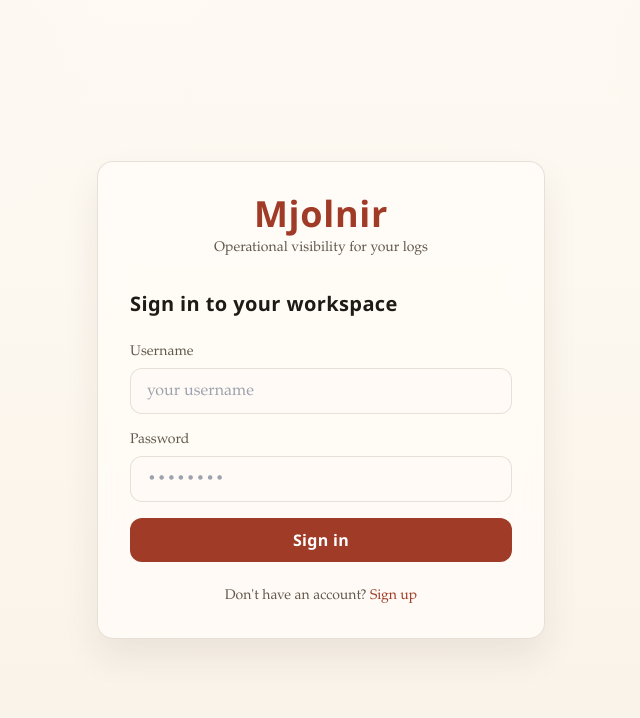
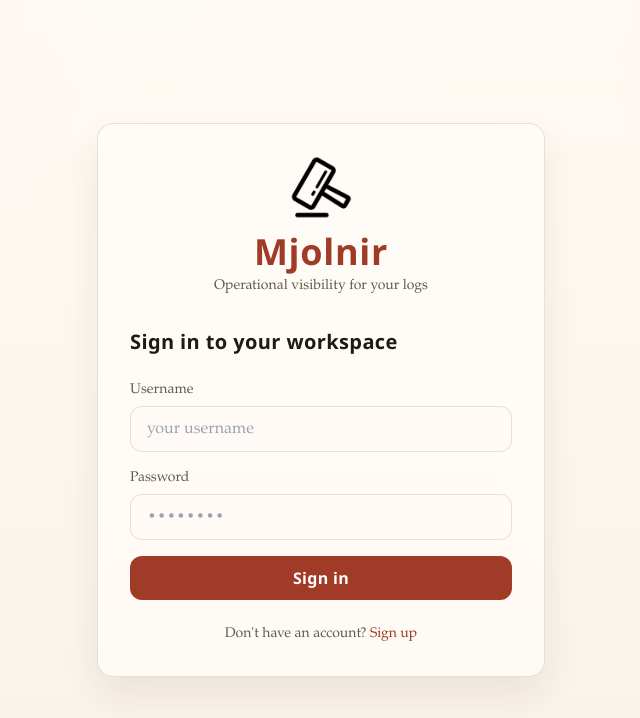
Before and after one commit to Dmitry-H1/Mjolnirv2, a Next.js app in the folder frontend/nextjs-ui/: page /login in a window 1280 px wide. Shown: the top 718 px of the page, without its empty margins (319-959 px from the left). Built offline with nearby package versions, Linux system fonts and the light colour scheme.

Commit message:
logo fixes

```diff
--- a/frontend/nextjs-ui/app/(auth)/login/page.tsx
+++ b/frontend/nextjs-ui/app/(auth)/login/page.tsx
@@ -46,6 +46,16 @@ export default function LoginPage() {
     <div className="glass-panel rounded-2xl p-8 w-full max-w-md fade-up">
       {/* Logo */}
       <div className="mb-8 text-center">
+        <img
+          src="/mjolnir-logo.png"
+          alt="Mjolnir"
+          style={{
+            width: 64,
+            height: 64,
+            margin: "0 auto 12px",
+            objectFit: "contain",
+          }}
+        />
         <div
           className="display-title text-4xl font-bold mb-1"
           style={{ color: "var(--accent)" }}
--- a/frontend/nextjs-ui/components/app-shell.tsx
+++ b/frontend/nextjs-ui/components/app-shell.tsx
@@ -88,7 +88,13 @@ function SidebarContent({
     <div className="flex flex-col h-full">
       {/* Logo — hidden when drawer header already shows it */}
       {!hideLogo && (
-        <div className="px-6 pt-8 pb-6">
+        <div className="px-6 pt-8 pb-6 flex items-center gap-3">
+          <img
+            src="/mjolnir-logo.png"
+            alt="Mjolnir"
+            style={{ width: 36, height: 36, objectFit: "contain", flexShrink: 0 }}
+          />
+          <div>
             <div
               className="display-title text-2xl font-bold tracking-tight"
               style={{ color: "var(--accent)" }}
@@ -97,6 +103,7 @@ function SidebarContent({
             </div>
             <div className="text-xs mt-0.5" style={{ color: "var(--muted)" }}>
               Log Intelligence Platform
+            </div>
           </div>
         </div>
       )}
@@ -220,11 +227,18 @@ export default function AppShell({ children }: { children: React.ReactNode }) {
 
       {/* ── Mobile: top bar + drawer ── */}
       <div className="md:hidden mobile-topbar glass-panel flex items-center justify-between px-4">
+        <div className="flex items-center gap-2">
+          <img
+            src="/mjolnir-logo.png"
+            alt="Mjolnir"
+            style={{ width: 24, height: 24, objectFit: "contain" }}
+          />
           <div
             className="display-title text-xl font-bold"
             style={{ color: "var(--accent)" }}
           >
             Mjolnir
+          </div>
         </div>
         <button
           onClick={() => setDrawerOpen(true)}
@@ -261,11 +275,18 @@ export default function AppShell({ children }: { children: React.ReactNode }) {
               className="flex items-center justify-between px-5 py-4 flex-shrink-0"
               style={{ borderBottom: "1px solid var(--border)" }}
             >
+              <div className="flex items-center gap-2">
+                <img
+                  src="/mjolnir-logo.png"
+                  alt="Mjolnir"
+                  style={{ width: 24, height: 24, objectFit: "contain" }}
+                />
                 <div
                   className="display-title text-xl font-bold"
                   style={{ color: "var(--accent)" }}
                 >
                   Mjolnir
+                </div>
               </div>
               <button
                 onClick={() => setDrawerOpen(false)}
```
Also changed, not shown: frontend/nextjs-ui/app/icon.png (added), frontend/nextjs-ui/public/mjolnir-logo.png (added). Lines whose indentation alone changed are shown as unchanged.
